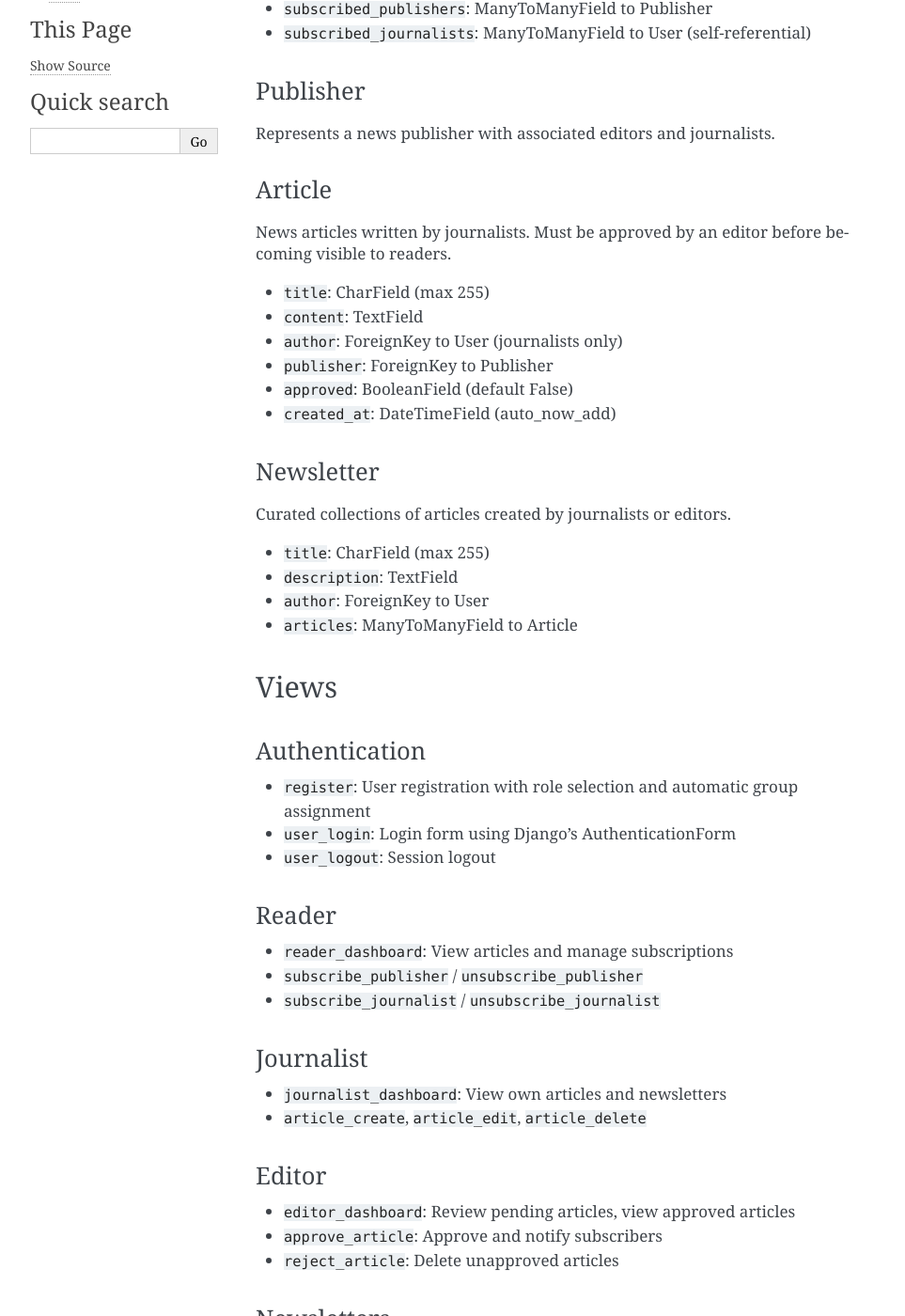
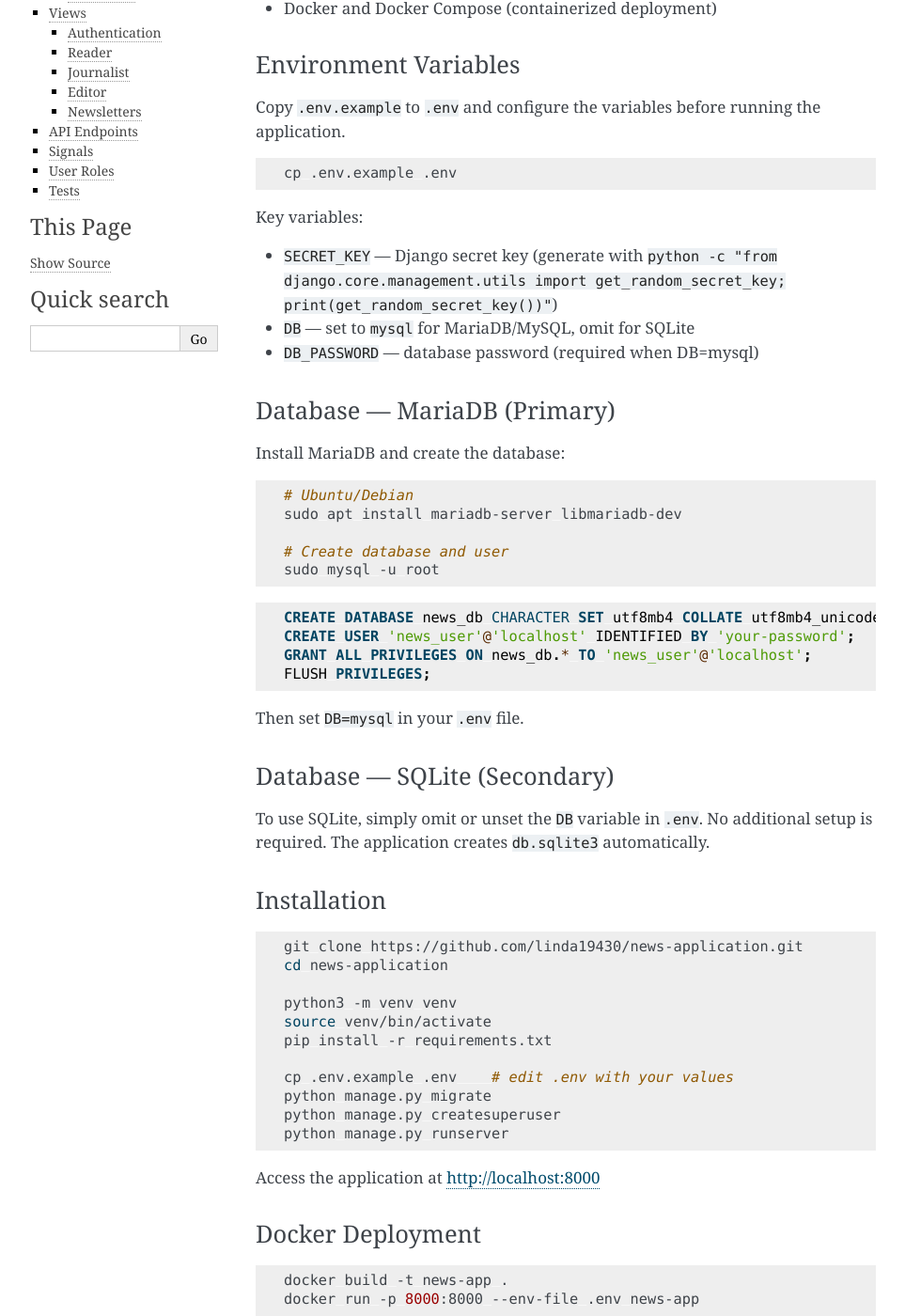
Before and after one commit to linda19430/news-application, a Sphinx documentation site: the page built from docs/source/index.rst, in a window 1280 px wide and 1400 px high, scrolled down 427 px. Shown: the whole window at 94% size, without its empty margins (148-1111 px from the left). Built offline with Sphinx 7.4.7, drawn with Linux system fonts in a browser that asks for light colours; some of the changed text lies outside the part shown.

Commit message:
Fix review feedback: improve efficiency, style, documentation, and fix duplicate notifications
- Remove duplicate notification code between signals.py and views.py (was
  sending double emails and double API calls on article approval)
- Add select_related/prefetch_related across all views to prevent N+1 queries
- Replace bare except:pass blocks with proper logging
- Fix User.save() bug that cleared subscriptions on every save of non-readers
- Add docstrings to all functions, classes, and methods across all modules
- Use os.getenv consistently, add logging config to settings.py
- Simplify _set_group_permissions with codename_map dict
- Fix PEP 8 line lengths in urls.py, remove boilerplate docstrings
- Update Sphinx documentation with setup instructions, API tables, roles
- Optimize email subscriber collection with values_list querysets

Co-Authored-By: Claude Opus 4.7 <noreply@anthropic.com>

```diff
--- a/docs/source/index.rst
+++ b/docs/source/index.rst
@@ -4,9 +4,88 @@ News Application Documentation
 A Django-based news application with role-based access control, subscription
 management, article approval workflow, and RESTful API.
 
-.. toctree::
-   :maxdepth: 2
-   :caption: Contents:
+Setup
+-----
+
+Prerequisites
+~~~~~~~~~~~~~
+
+- Python 3.8+
+- MariaDB 10.3+ (or MySQL 5.7+) — primary
+- SQLite (secondary, for local development)
+- Docker and Docker Compose (containerized deployment)
+
+Environment Variables
+~~~~~~~~~~~~~~~~~~~~~
+
+Copy ``.env.example`` to ``.env`` and configure the variables
+before running the application.
+
+.. code-block:: bash
+
+   cp .env.example .env
+
+Key variables:
+
+- ``SECRET_KEY`` — Django secret key (generate with ``python -c "from django.core.management.utils import get_random_secret_key; print(get_random_secret_key())"``)
+- ``DB`` — set to ``mysql`` for MariaDB/MySQL, omit for SQLite
+- ``DB_PASSWORD`` — database password (required when DB=mysql)
+
+Database — MariaDB (Primary)
+~~~~~~~~~~~~~~~~~~~~~~~~~~~~
+
+Install MariaDB and create the database:
+
+.. code-block:: bash
+
+   # Ubuntu/Debian
+   sudo apt install mariadb-server libmariadb-dev
+
+   # Create database and user
+   sudo mysql -u root
+
+.. code-block:: sql
+
+   CREATE DATABASE news_db CHARACTER SET utf8mb4 COLLATE utf8mb4_unicode_ci;
+   CREATE USER 'news_user'@'localhost' IDENTIFIED BY 'your-password';
+   GRANT ALL PRIVILEGES ON news_db.* TO 'news_user'@'localhost';
+   FLUSH PRIVILEGES;
+
+Then set ``DB=mysql`` in your ``.env`` file.
+
+Database — SQLite (Secondary)
+~~~~~~~~~~~~~~~~~~~~~~~~~~~~~
+
+To use SQLite, simply omit or unset the ``DB`` variable in ``.env``.
+No additional setup is required. The application creates ``db.sqlite3``
+automatically.
+
+Installation
+~~~~~~~~~~~~
+
+.. code-block:: bash
+
+   git clone https://github.com/linda19430/news-application.git
+   cd news-application
+
+   python3 -m venv venv
+   source venv/bin/activate
+   pip install -r requirements.txt
+
+   cp .env.example .env    # edit .env with your values
+   python manage.py migrate
+   python manage.py createsuperuser
+   python manage.py runserver
+
+Access the application at http://localhost:8000
+
+Docker Deployment
+~~~~~~~~~~~~~~~~~
+
+.. code-block:: bash
+
+   docker build -t news-app .
+   docker run -p 8000:8000 --env-file .env news-app
 
 Models
 ------
@@ -40,9 +119,10 @@ Newsletter
 Curated collections of articles created by journalists or editors.
 
 - ``title``: CharField (max 255)
-- ``description``: TextField
-- ``author``: ForeignKey to User
+- ``description``: TextField (blank allowed)
+- ``author``: ForeignKey to User (journalist or editor)
 - ``articles``: ManyToManyField to Article
+- ``created_at``: DateTimeField (auto_now_add)
 
 Views
 -----
@@ -67,7 +147,7 @@ Journalist
 Editor
 ~~~~~~
 - ``editor_dashboard``: Review pending articles, view approved articles
-- ``approve_article``: Approve and notify subscribers
+- ``approve_article``: Approve article — signals handle email and API notifications
 - ``reject_article``: Delete unapproved articles
 
 Newsletters
@@ -76,19 +156,33 @@ Newsletters
 
 API Endpoints
 -------------
-All endpoints require authentication (session-based).
+All endpoints require authentication (session-based or basic).
 
-- ``GET /api/articles/``: List all approved articles
-- ``GET /api/articles/subscribed/``: Reader's subscribed articles
-- ``GET /api/articles/<id>/``: Retrieve a single approved article
-- ``POST /api/articles/``: Create article (journalists only)
-- ``PUT /api/articles/<id>/``: Update article (journalists own, editors)
-- ``DELETE /api/articles/<id>/``: Delete article (journalists own, editors)
-- ``POST /api/approved/``: Log approved article data
-- ``GET /api/newsletters/``: List all newsletters
-- ``POST /api/newsletters/``: Create newsletter (journalists, editors)
-- ``PUT /api/newsletters/<id>/``: Update newsletter
-- ``DELETE /api/newsletters/<id>/``: Delete newsletter
++----------+----------------------------------+----------------------------------+
+| Method   | Endpoint                         | Access                           |
++==========+==================================+==================================+
+| GET      | /api/articles/                   | All authenticated users          |
++----------+----------------------------------+----------------------------------+
+| GET      | /api/articles/subscribed/        | Readers (filtered by subs)       |
++----------+----------------------------------+----------------------------------+
+| GET      | /api/articles/<id>/              | All authenticated users          |
++----------+----------------------------------+----------------------------------+
+| POST     | /api/articles/                   | Journalists only                 |
++----------+----------------------------------+----------------------------------+
+| PUT      | /api/articles/<id>/              | Journalists (own), Editors       |
++----------+----------------------------------+----------------------------------+
+| DELETE   | /api/articles/<id>/              | Journalists (own), Editors       |
++----------+----------------------------------+----------------------------------+
+| POST     | /api/approved/                   | Internal (logs approved article) |
++----------+----------------------------------+----------------------------------+
+| GET      | /api/newsletters/                | All authenticated users          |
++----------+----------------------------------+----------------------------------+
+| POST     | /api/newsletters/                | Journalists, Editors             |
++----------+----------------------------------+----------------------------------+
+| PUT      | /api/newsletters/<id>/           | Journalists, Editors             |
++----------+----------------------------------+----------------------------------+
+| DELETE   | /api/newsletters/<id>/           | Journalists, Editors             |
++----------+----------------------------------+----------------------------------+
 
 Signals
 -------
@@ -96,9 +190,21 @@ Signals
   notifications to subscribers and posts to the internal /api/approved/ endpoint
   when an article is approved.
 
+The signal uses ``values_list`` querysets for efficient email collection and
+logs any failures via Python's logging framework rather than silently
+swallowing exceptions.
+
+User Roles
+----------
+
+- **Reader** — View approved articles and newsletters; subscribe/unsubscribe
+- **Journalist** — Create, edit, delete own articles and newsletters
+- **Editor** — Review, approve, reject articles; manage newsletters
+
 Tests
 -----
 35 automated tests covering:
+
 - User registration with roles and duplicate email validation
 - API access control per role (reader, journalist, editor)
 - Article CRUD operations via API
@@ -106,3 +212,9 @@ Tests
 - Article approval and rejection flows
 - Email and API posting via signals (mocked)
 - Reader subscription management
+
+Run with:
+
+.. code-block:: bash
+
+   python manage.py test
```
Also changed, not shown: other parts of docs/source/index.rst (+1 -1 lines), 11 other files.
